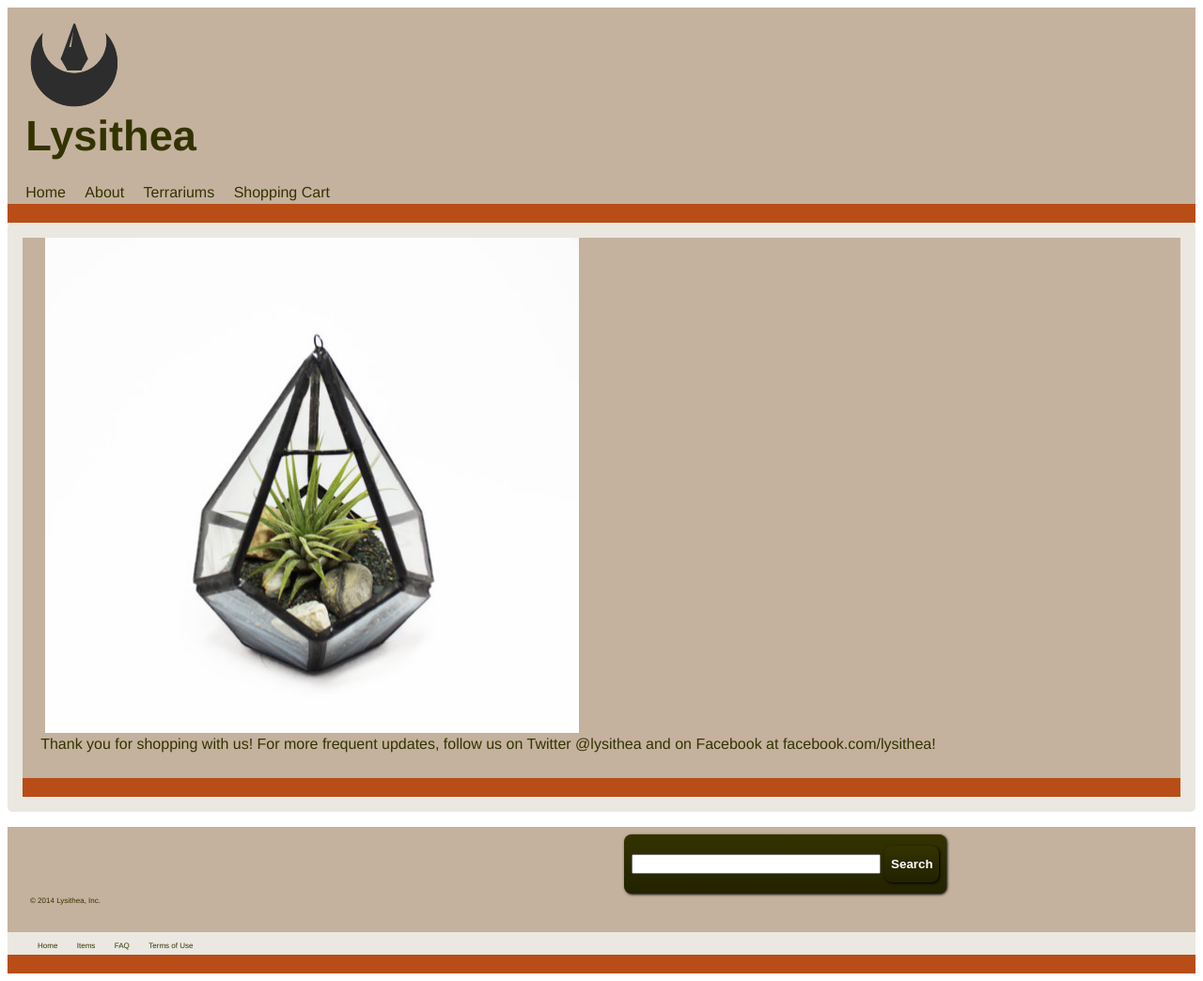
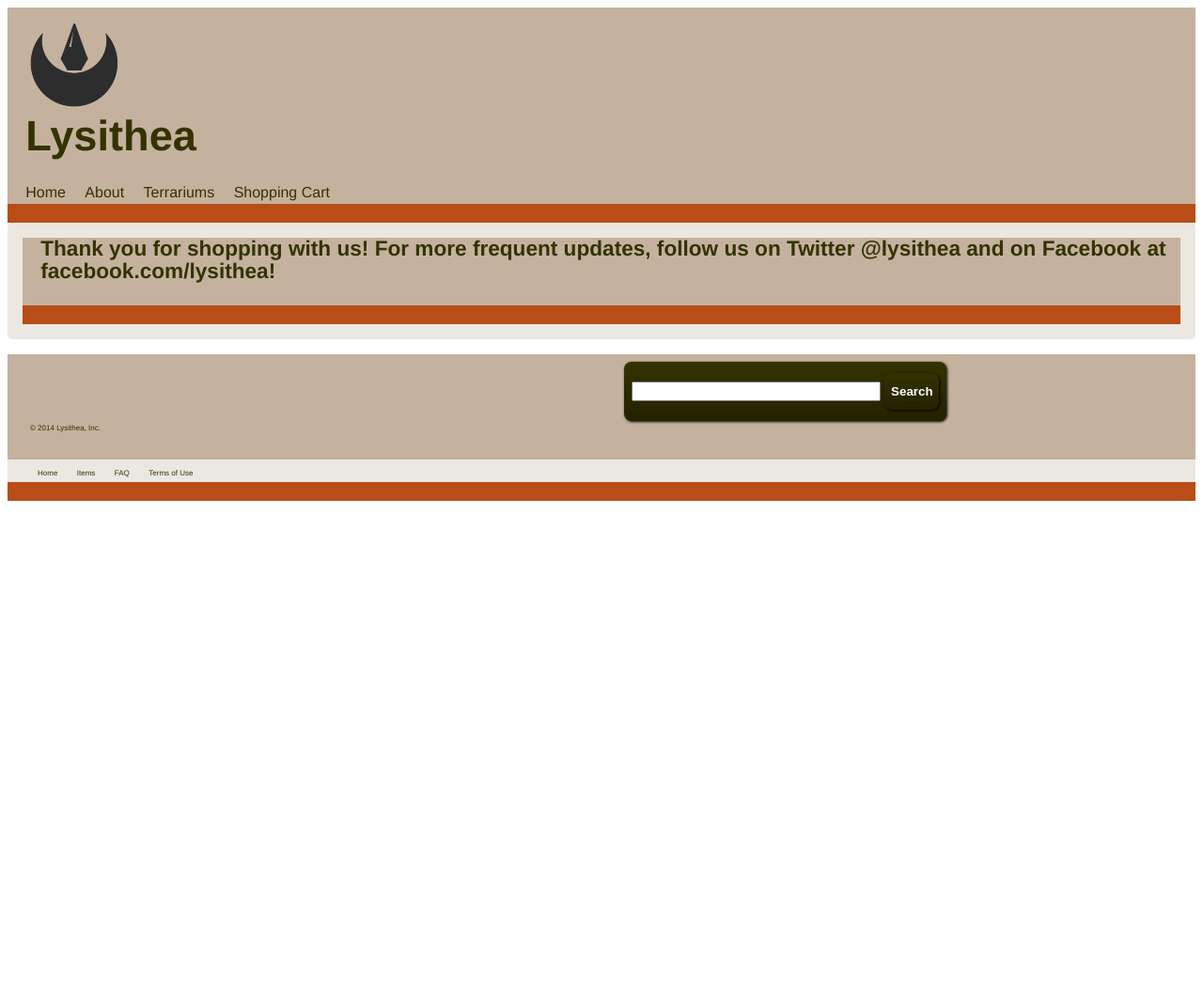
Before and after one commit to ccaterinaghost/ecommerce-website, a Jekyll site: the page built from thank-you.html, in a window 1280 px wide. Shown: the whole page at 94% size. Built offline with Jekyll 4.4.1, drawn with Linux system fonts in a browser that asks for light colours; Markdown is read by kramdown in place of the engine named in the settings; after the commit the page ends 900 px from its top, so only the background shows below that.

Commit message:
added thank you

```diff
--- a/thank-you.html
+++ b/thank-you.html
@@ -8,11 +8,8 @@ metakey: cactus, lysithea, shopping, thank, you, thanks
 <div class="product">
 
 	<div class="grid">
-		<div class="gutter unit unit-s-1 unit-m-1-2 unit-l-1-2">
-			<img class="flex-img" src="{{site.baseur}}/images/terrarium-1.jpg" alt="terrarium">
-		</div>
 		<div class="gutter unit ly unit-s-1">
-			<p>Thank you for shopping with us! For more frequent updates, follow us on Twitter @lysithea and on Facebook at facebook.com/lysithea!</p>
+			<h5>Thank you for shopping with us! For more frequent updates, follow us on Twitter @lysithea and on Facebook at facebook.com/lysithea!</h5>
 		</div>
 	</div>
 </div>
```
